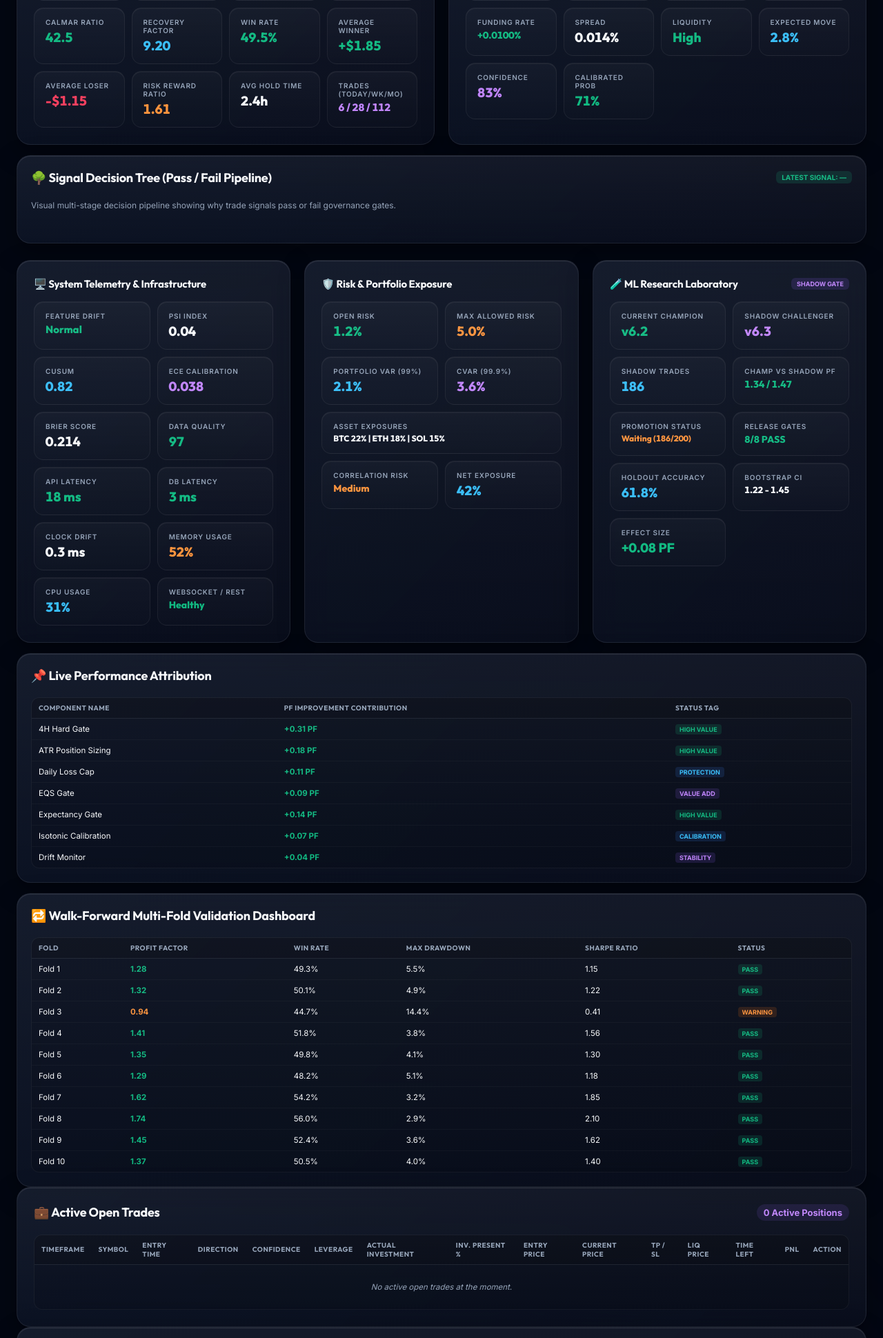
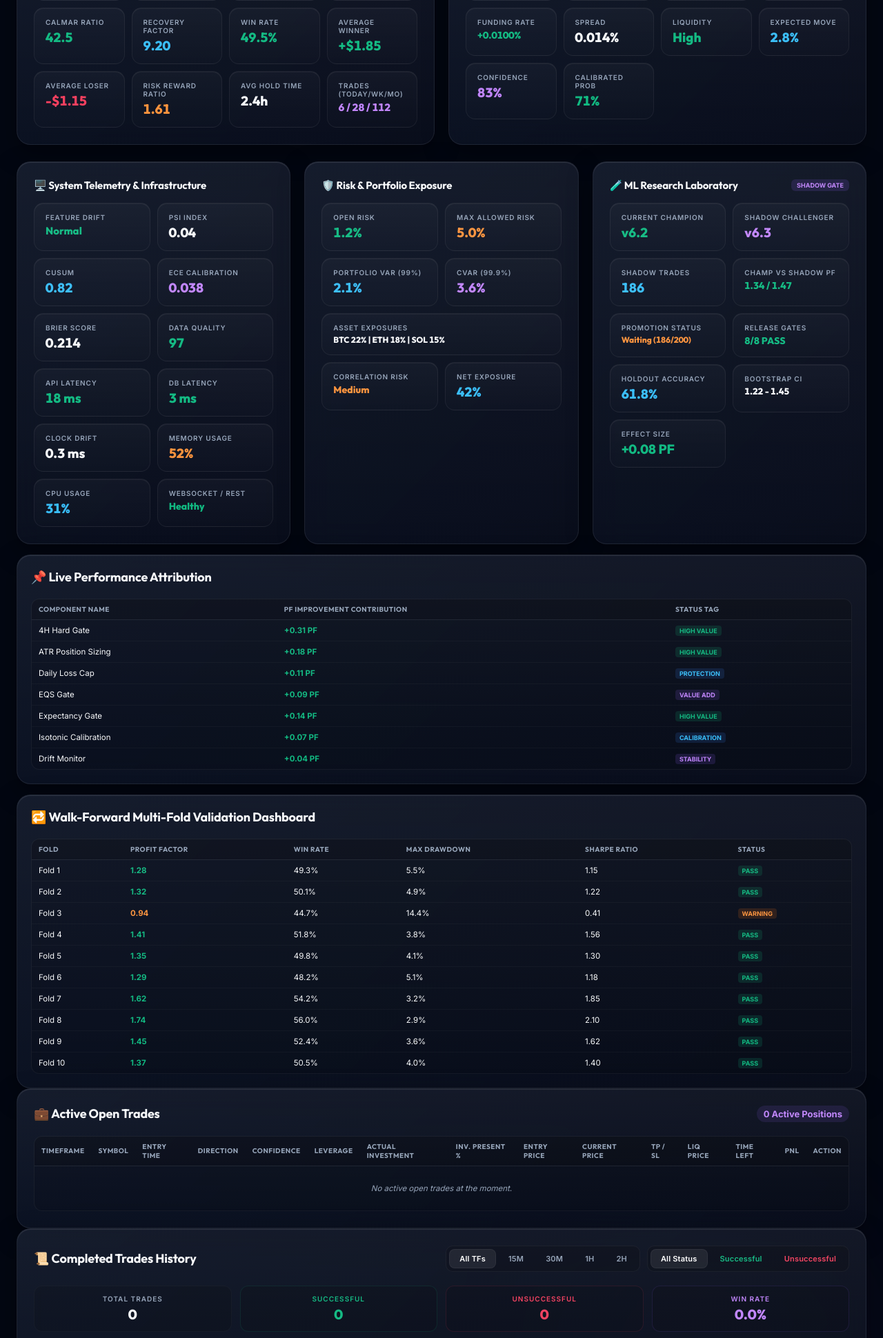
Before and after one commit to mehsim/btc-trading-bot, a Python web app: template templates/index.html in a window 1280 px wide; the page is wider, and only the part inside the window is pictured. Shown: the part 2927-4867 px from the top of that part at 69% size. Run offline with Jinja, Linux system fonts and the light colour scheme; the template is opened without the code that fills it, so the values that code supplies are empty.

Commit message:
Remove Signal Decision Tree card from frontend dashboard

```diff
--- a/templates/index.html
+++ b/templates/index.html
@@ -1712,27 +1712,6 @@
                         </div>
                     </div>
                 </div>
-            </div>
-        </div>
-
-         <!-- SECTION 5: SIGNAL DECISION TREE PIPELINE -->
-        <div class="card" style="margin-top: 15px; padding: 20px;">
-            <div class="section-header" style="display: flex; justify-content: space-between; align-items: center;">
-                <div class="section-title">🌳 Signal Decision Tree (Pass / Fail Pipeline)</div>
-                <span id="signal-tree-status-badge" style="font-size: 10px; font-weight: 800; color: var(--accent-green); background: rgba(16,185,129,0.15); padding: 3px 8px; border-radius: 6px;">LATEST SIGNAL: —</span>
-            </div>
-            <div class="section-desc" style="margin-bottom: 15px;">
-                Visual multi-stage decision pipeline showing why trade signals pass or fail governance gates.
-            </div>
-            <!-- Pipeline rendered by JS -->
-            <div id="signal-tree-pipeline" style="display: flex; align-items: center; gap: 6px; overflow-x: auto; padding-bottom: 10px;"></div>
-            <!-- Rejection Callout -->
-            <div id="signal-rejection-box" style="margin-top: 10px; background: rgba(244,63,94,0.08); border: 1px solid rgba(244,63,94,0.25); border-radius: 8px; padding: 10px 14px; display: flex; align-items: center; justify-content: space-between; display: none;">
-                <div style="display: flex; align-items: center; gap: 8px;">
-                    <span style="color: var(--accent-red); font-weight: 800;">🚫 Recent Rejection:</span>
-                    <span id="signal-rejection-symbol" style="font-size: 11px; color: var(--text-primary);">—</span>
-                </div>
-                <div id="signal-rejection-reason" style="font-size: 11px; color: var(--accent-red); font-weight: 700;">—</div>
             </div>
         </div>
 
```
